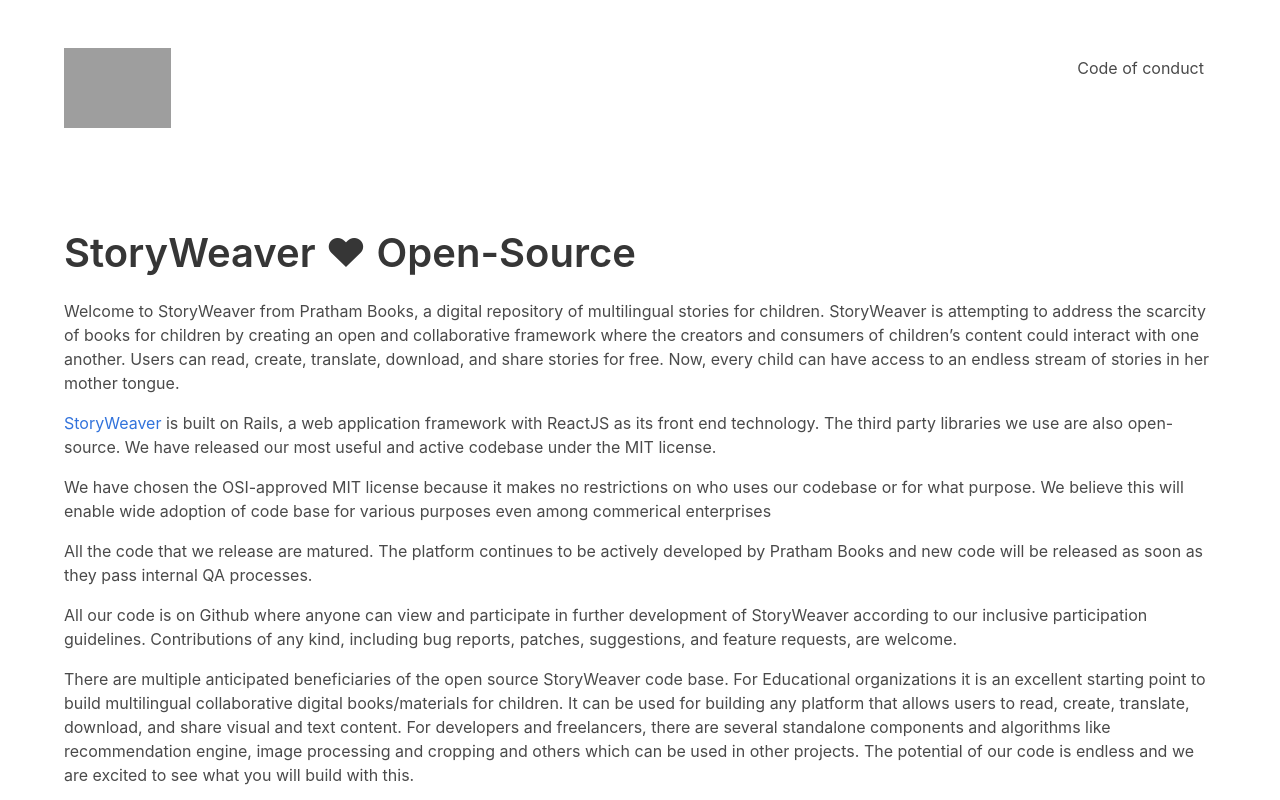
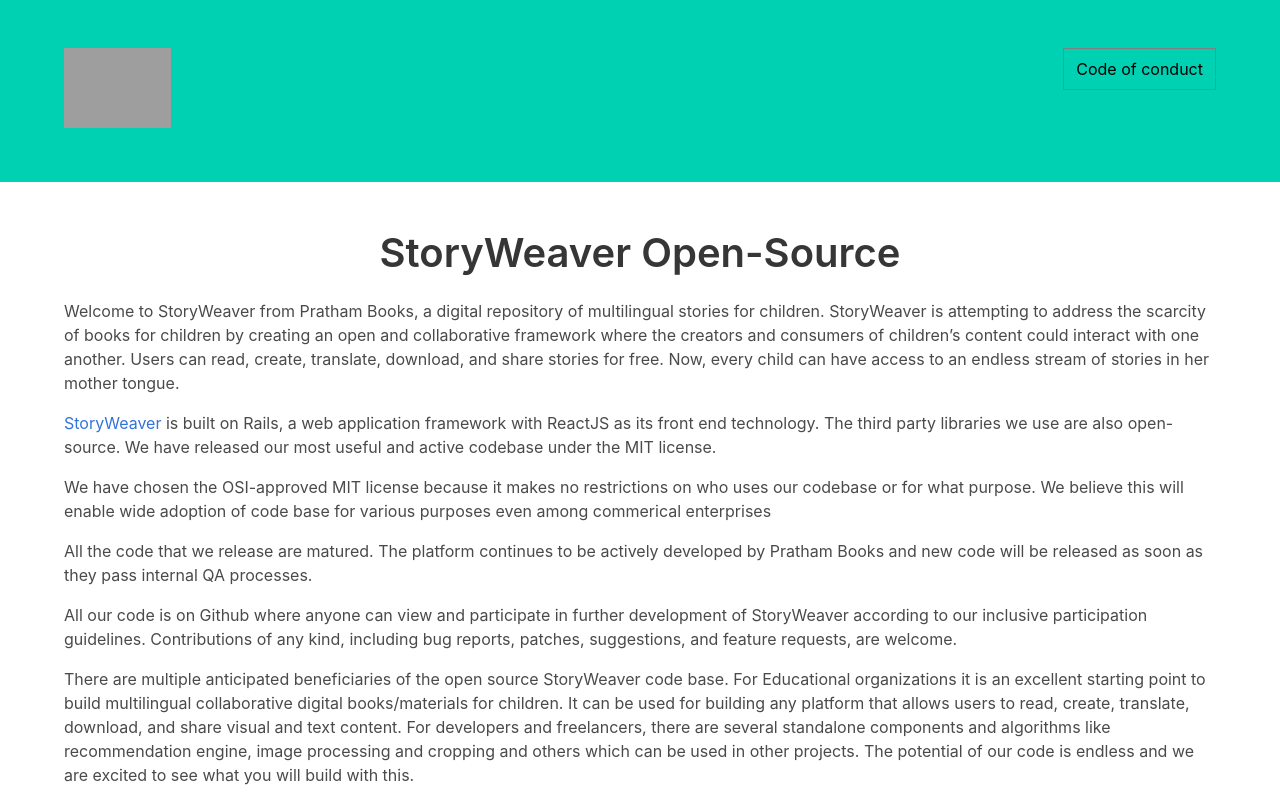
Before and after one commit to PrathamBooks/StoryWeaverOpen, a plain HTML site: page index.html in a window 1280 px wide. Shown: the top 800 px of the page. Drawn offline with nearby package versions, Linux system fonts and the light colour scheme; grey boxes are pictures that could not be loaded.

Commit message:
style improvements

```diff
--- a/index.html
+++ b/index.html
@@ -13,7 +13,7 @@
 </head>
 
 <body>
-    <section class="hero">
+    <section class="hero is-primary" id="navbar">
         <div class="hero-body">
             <div class="container">
                 <a href="https://open.storyweaver.org.in">
@@ -26,7 +26,7 @@
 
     <section class="section" id="about">
         <div class="container content">
-            <h3 class="title is-2">StoryWeaver ♥ Open-Source </h3>
+            <h3 class="title is-2 has-text-centered">StoryWeaver <!--♥--> Open-Source </h3>
             <p>Welcome to StoryWeaver from Pratham Books, a digital repository of multilingual stories for children. StoryWeaver is attempting to address the scarcity of books for children by creating an open and collaborative framework where the creators and consumers of children’s content could interact with one another. Users can read, create, translate, download, and share stories for free. Now, every child can have access to an endless stream of stories in her mother tongue.</p>
 
             <p><a href="https://storyweaver.org.in/">StoryWeaver</a> is built on Rails, a web application framework with ReactJS as its front end technology. The third party libraries we use are also open-source. We have released our most useful and active codebase under the MIT license.</p>
--- a/styles.css
+++ b/styles.css
@@ -1,3 +1,11 @@
+.hero.is-primary .navbar-item {
+  border: 1px solid grey;
+}
+
+.hero.is-primary#navbar a.navbar-item {
+  color: black;
+}
+
 #mainLogo {
   max-height: 80px;
 }
```
Also changed, not shown: code-of-conduct.html (+2 -2 lines).
